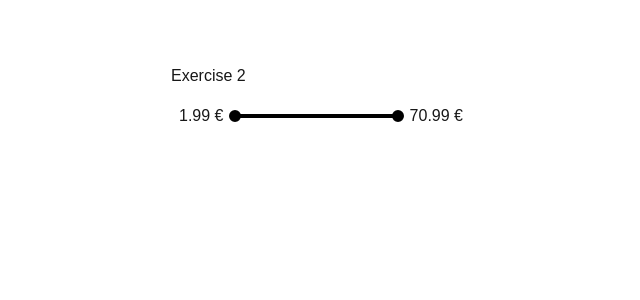
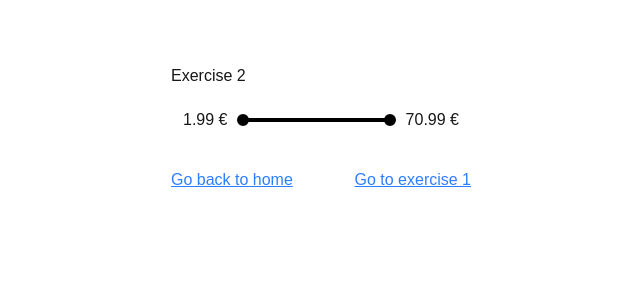
Before and after one commit to Pistachin/mango-range, a Next.js app: page /exercise-2 in a window 1280 px wide. Shown: the top 300 px of the page, without its empty margins (149-789 px from the left). Built offline with nearby package versions, Linux system fonts and the light colour scheme; no server answers.

Commit message:
Minor visual changes

```diff
--- a/app/_components/Range.tsx
+++ b/app/_components/Range.tsx
@@ -128,7 +128,7 @@ export default function Range({
   return (
     <div className="px-2 py-4 min-w-[300px] w-full max-w-md flex items-center">
       {isFixed ? (
-        <div>{userMin} €</div>
+        <div className="p-1">{userMin} €</div>
       ) : (
         <>
           <input
@@ -140,6 +140,7 @@ export default function Range({
             aria-valuemin={settingsMin}
             aria-valuemax={settingsMax}
             aria-label="Minimum value"
+            id="min-input"
             onChange={(e) => setValueManually(Number(e.target.value), 'min')}
             onKeyDown={(e) => handleInputKeyDown(e, 'min')}
             className={`${inputClass} text-end`}
@@ -186,7 +187,7 @@ export default function Range({
         />
       </div>
       {isFixed ? (
-        <div>{userMax} €</div>
+        <div className="p-1">{userMax} €</div>
       ) : (
         <>
           <input
@@ -198,6 +199,7 @@ export default function Range({
             aria-valuemin={settingsMin}
             aria-valuemax={settingsMax}
             aria-label="Maximum value"
+            id="max-input"
             onChange={(e) => setValueManually(Number(e.target.value), 'max')}
             onKeyDown={(e) => handleInputKeyDown(e, 'max')}
             className={`${inputClass} text-start`}
--- a/app/exercise-1/page.tsx
+++ b/app/exercise-1/page.tsx
@@ -1,3 +1,4 @@
+import Link from 'next/link';
 import Exercise1Client from './_components/Exercise1Client';
 
 const baseURL = process.env.NEXT_PUBLIC_BASE_URL || 'http://localhost:8080';
@@ -5,9 +6,17 @@ const baseURL = process.env.NEXT_PUBLIC_BASE_URL || 'http://localhost:8080';
 export default async function Exercise1() {
   const values = await fetch(`${baseURL}/api/min-max`).then((res) => res.json());
   return (
-    <div>
+    <div className="flex flex-col">
       <h1>Exercise 1</h1>
       <Exercise1Client values={values} />
+      <div className="mt-4 flex justify-between">
+        <Link href="/" className="text-blue-500 underline">
+          Go back to home
+        </Link>
+        <Link href="/exercise-2" className="ml-4 text-blue-500 underline">
+          Go to exercise 2
+        </Link>
+      </div>
     </div>
   );
 }
--- a/app/exercise-2/page.tsx
+++ b/app/exercise-2/page.tsx
@@ -1,3 +1,4 @@
+import Link from 'next/dist/client/link';
 import Exercise2Client from './_components/Exercise2Client';
 
 const baseURL = process.env.NEXT_PUBLIC_BASE_URL || 'http://localhost:8080';
@@ -6,9 +7,17 @@ export default async function Exercise2() {
   const values = await fetch(`${baseURL}/api/fixed-values`).then((res) => res.json());
 
   return (
-    <div>
+    <div className="flex flex-col">
       <h1>Exercise 2</h1>
       <Exercise2Client values={values} />
+      <div className="mt-4 flex justify-between">
+        <Link href="/" className="text-blue-500 underline">
+          Go back to home
+        </Link>
+        <Link href="/exercise-1" className="ml-4 text-blue-500 underline">
+          Go to exercise 1
+        </Link>
+      </div>
     </div>
   );
 }
```
